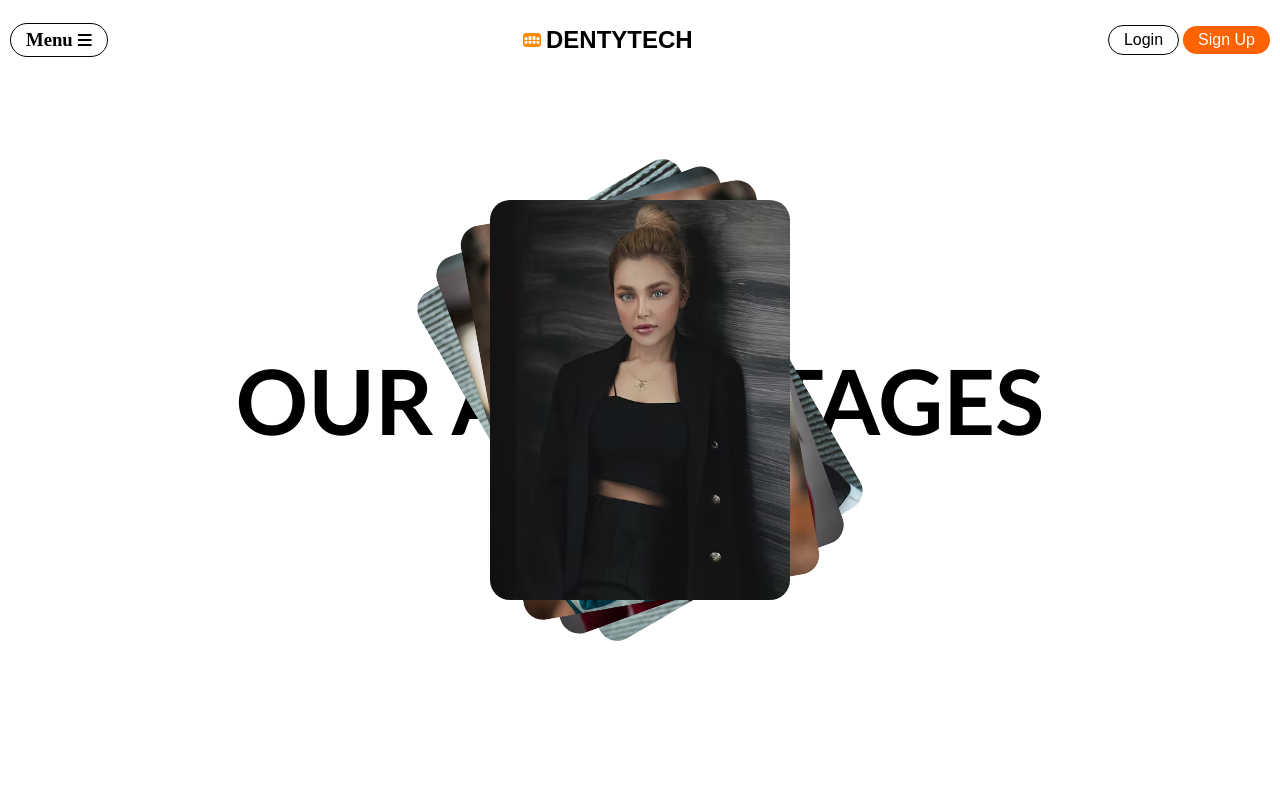
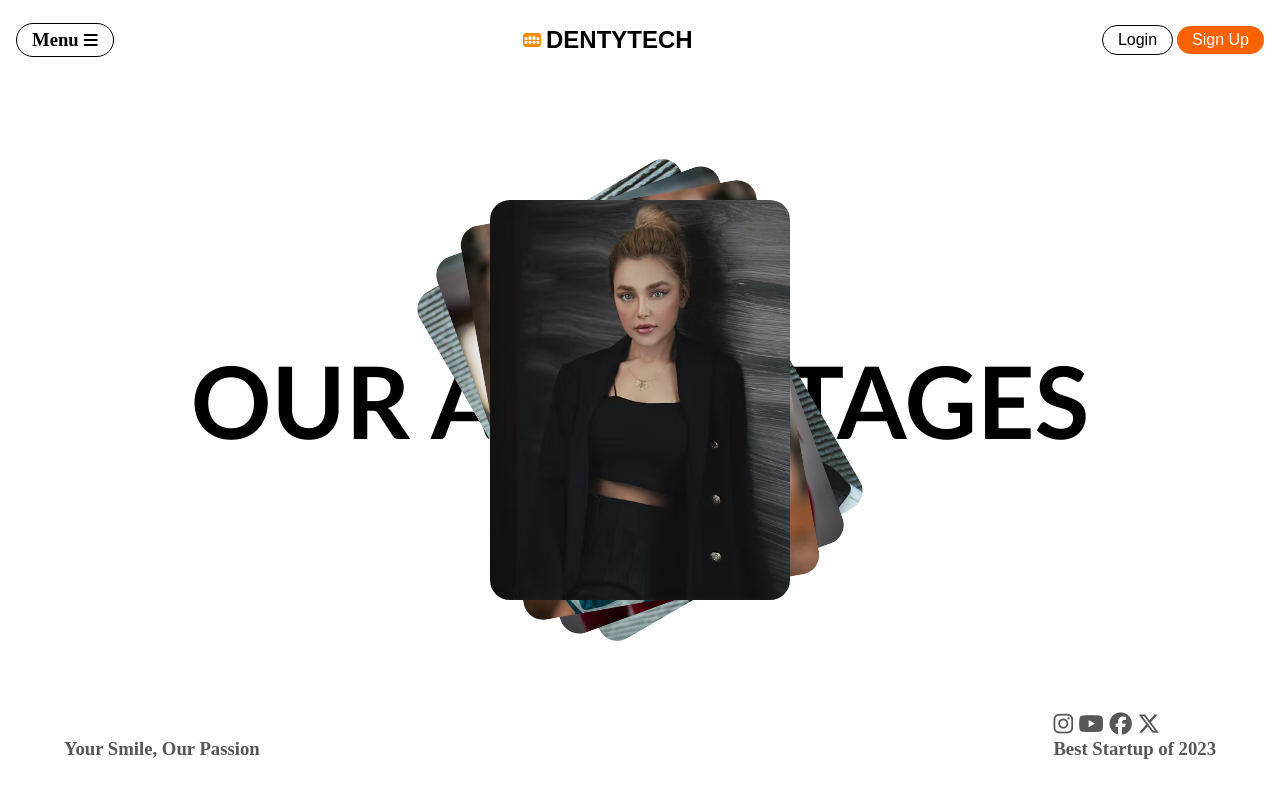
Before and after one commit to pratikjadhav6632/Dentytech-clone, a plain HTML site: page index.html in a window 1280 px wide. Drawn offline with Linux system fonts and the light colour scheme; a web font is replaced by a local one.

Commit message:
complete all work

```diff
--- a/index.html
+++ b/index.html
@@ -28,6 +28,16 @@
         <img src="assets/img2.avif" alt="" id="img-2">
         <img src="assets/img3.avif" alt="" id="img-3">
         <img src="assets/img4.avif" alt="" id="img-4">
+        <h3>Your Smile, Our Passion</h3>
+        <div id="footer">
+            <div id="icon">
+                <i class="fa-brands fa-instagram"></i>
+                <i class="fa-brands fa-youtube"></i>
+                <i class="fa-brands fa-facebook"></i>
+                <i class="fa-brands fa-x-twitter"></i>
+            </div>
+            <h3>Best Startup of 2023</h3>
+        </div>
     </div>
 </body>
 </html>
--- a/style.css
+++ b/style.css
@@ -20,7 +20,7 @@ nav{
     justify-content: space-between;
 }
 #nav-part1{
-    margin-left: 10px;
+    margin-left: 16px;
     display: flex;
     align-items: center;
     justify-content: center;
@@ -53,11 +53,11 @@ nav{
     border: none;
 }
 #nav-part3{
-    margin-right: 10px;
+    margin-right: 16px;
 }
 #main>h1{
     font-family:'Gill Sans', 'Gill Sans MT', Calibri, 'Trebuchet MS', sans-serif;
-    font-size:90px;
+    font-size:100px;
     text-transform: uppercase;
     position: absolute;
     top: 50%;
@@ -86,3 +86,18 @@ img{
 #img-3{
     transform:translate(-50%,-50%) rotate(-10deg);
 }
+#main>h3{
+    color: rgb(86, 86, 86);
+    position: absolute;
+    bottom: 5%;
+    left: 5%;
+}
+#footer{
+    color: rgb(88, 86, 86);
+    position: absolute;
+    bottom: 5%;
+    right: 5%;
+}
+#icon{
+    font-size: 1.4rem;
+}
```
